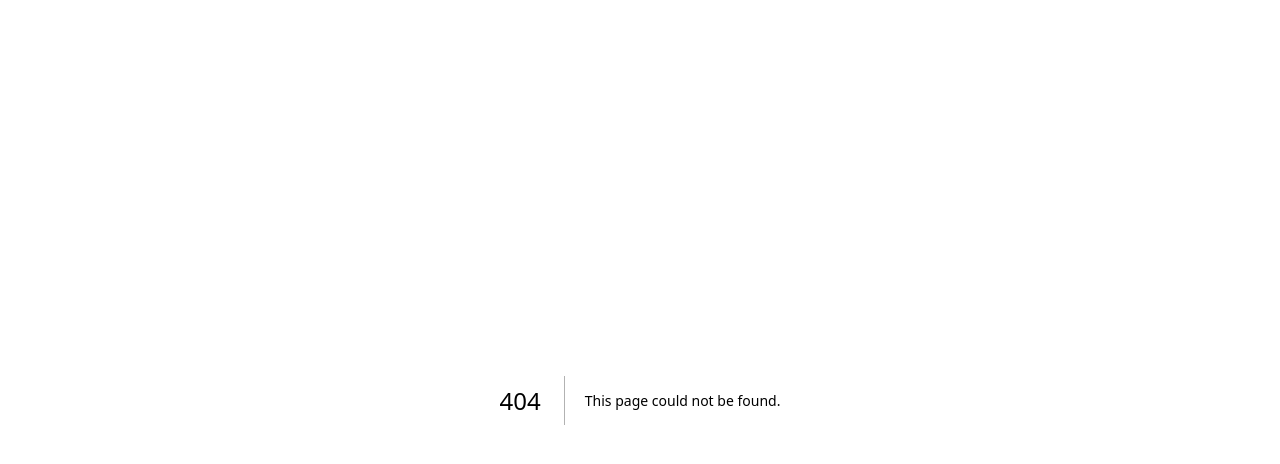
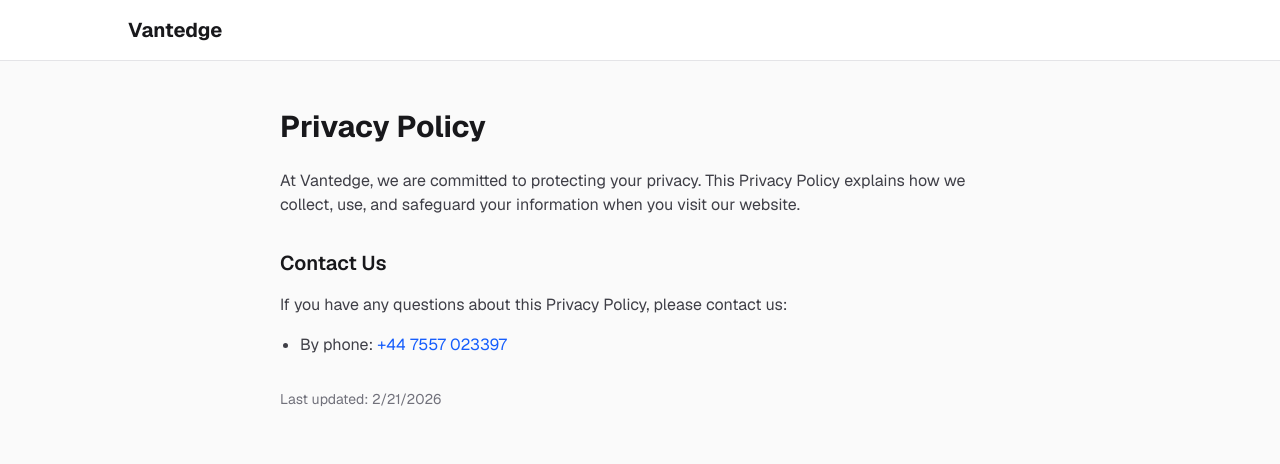
Before and after one commit to uchennaezeilo/vantedge, a Next.js app: page /privacy-policy in a window 1280 px wide. Before the commit this address had no page. Shown: the top 464 px of the page. Built offline with nearby package versions, Linux system fonts and the light colour scheme.

Commit message:
Update branding to vantedge

```diff
--- /dev/null
+++ b/app/contact/page.tsx
@@ -0,0 +1,36 @@
+import type { Metadata } from "next";
+import Link from "next/link";
+
+export const metadata: Metadata = {
+  title: "Contact Us | Vantedge",
+  description: "Get in touch with Vantedge",
+};
+
+export default function ContactPage() {
+  return (
+    <div className="min-h-screen bg-zinc-50 font-sans dark:bg-black text-zinc-900 dark:text-zinc-100">
+      <header className="w-full border-b border-zinc-200 dark:border-zinc-800 bg-white dark:bg-black p-4">
+        <div className="max-w-5xl mx-auto flex justify-between items-center">
+          <Link href="/" className="font-bold text-xl">Vantedge</Link>
+        </div>
+      </header>
+
+      <main className="max-w-3xl mx-auto py-12 px-6">
+        <h1 className="text-3xl font-bold mb-6">Contact Us</h1>
+        <p className="text-lg text-zinc-600 dark:text-zinc-400 mb-8">
+          Have questions or feedback? We'd love to hear from you.
+        </p>
+
+        <div className="bg-white dark:bg-zinc-900 p-6 rounded-lg border border-zinc-200 dark:border-zinc-800 shadow-sm">
+          <h2 className="text-xl font-semibold mb-4">Get in Touch</h2>
+          <div className="flex flex-col gap-2">
+            <span className="font-medium text-zinc-700 dark:text-zinc-300">Phone</span>
+            <a href="tel:+447557023397" className="text-blue-600 hover:underline text-lg">
+              +44 7557 023397
+            </a>
+          </div>
+        </div>
+      </main>
+    </div>
+  );
+}
--- a/app/page.tsx
+++ b/app/page.tsx
@@ -1,3 +1,4 @@
+import Link from "next/link";
 import { ProductCard } from "./components/ProductCard";
 import { PRODUCTS } from "./lib/products";
 
@@ -48,6 +49,22 @@ export default function Home() {
           </div>
         </section>
       </main>
+
+      <footer className="w-full border-t border-zinc-200 dark:border-zinc-800 bg-white dark:bg-black py-8">
+        <div className="max-w-5xl mx-auto px-6 flex flex-col sm:flex-row justify-between items-center gap-4">
+          <div className="text-sm text-zinc-500">
+            &copy; {new Date().getFullYear()} Vantedge. All rights reserved.
+          </div>
+          <nav className="flex gap-6 text-sm font-medium text-zinc-600 dark:text-zinc-400">
+            <Link href="/privacy-policy" className="hover:text-black dark:hover:text-white">
+              Privacy Policy
+            </Link>
+            <Link href="/contact" className="hover:text-black dark:hover:text-white">
+              Contact Us
+            </Link>
+          </nav>
+        </div>
+      </footer>
     </div>
   );
 }
--- /dev/null
+++ b/app/privacy-policy/page.tsx
@@ -0,0 +1,42 @@
+import type { Metadata } from "next";
+import Link from "next/link";
+
+export const metadata: Metadata = {
+  title: "Privacy Policy | Vantedge",
+  description: "Privacy Policy for Vantedge",
+};
+
+export default function PrivacyPolicyPage() {
+  return (
+    <div className="min-h-screen bg-zinc-50 font-sans dark:bg-black text-zinc-900 dark:text-zinc-100">
+      <header className="w-full border-b border-zinc-200 dark:border-zinc-800 bg-white dark:bg-black p-4">
+        <div className="max-w-5xl mx-auto flex justify-between items-center">
+          <Link href="/" className="font-bold text-xl">Vantedge</Link>
+        </div>
+      </header>
+
+      <main className="max-w-3xl mx-auto py-12 px-6">
+        <h1 className="text-3xl font-bold mb-6">Privacy Policy</h1>
+        <div className="prose dark:prose-invert max-w-none text-zinc-700 dark:text-zinc-300">
+          <p className="mb-4">
+            At Vantedge, we are committed to protecting your privacy. This Privacy Policy explains how we collect, use, and safeguard your information when you visit our website.
+          </p>
+
+          <h2 className="text-xl font-semibold mt-8 mb-4 text-zinc-900 dark:text-zinc-100">Contact Us</h2>
+          <p className="mb-4">
+            If you have any questions about this Privacy Policy, please contact us:
+          </p>
+          <ul className="list-disc pl-5 mb-4 space-y-2">
+            <li>
+              By phone: <a href="tel:+447557023397" className="text-blue-600 hover:underline">+44 7557 023397</a>
+            </li>
+          </ul>
+
+          <p className="text-sm text-zinc-500 mt-8">
+            Last updated: {new Date().toLocaleDateString()}
+          </p>
+        </div>
+      </main>
+    </div>
+  );
+}
```
